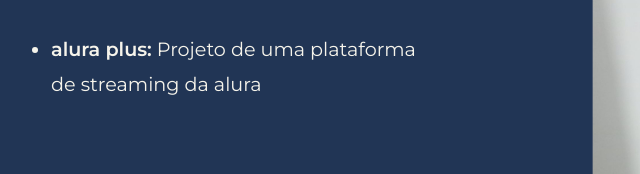
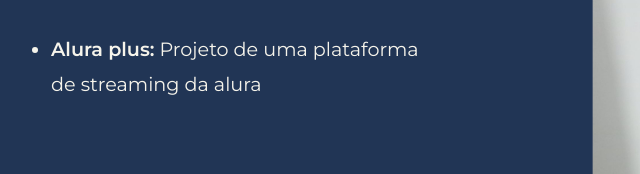
Before and after one commit to deborasoaresc/portifolio, a plain HTML site: page curriculo.html in a window 1280 px wide. Shown: the part 599-773 px from the top of the page, 141-781 px from the left. Drawn offline with nearby package versions, Linux system fonts and the light colour scheme.

Commit message:
mudei o nome de uma li

```diff
--- a/curriculo.html
+++ b/curriculo.html
@@ -23,7 +23,7 @@
                 <ul class="apresentacao_conteudo_texto">
                     <li> <strong>X-men:</strong> Projeto de interface de um jogo, com menu de seleção de um avatar com descrição de seus super poderes.</li><br>
                     <li><strong>Portifólio:</strong> Meu currículo em forma de site.</li><br>
-                    <li><strong>alura plus:</strong> Projeto de uma plataforma de streaming da alura</li>
+                    <li><strong>Alura plus:</strong> Projeto de uma plataforma de streaming da alura</li>
                 </ul>
             </p>
             <h2 class="apresentacao_conteudo_titulo">Cursos:</h2>
```
